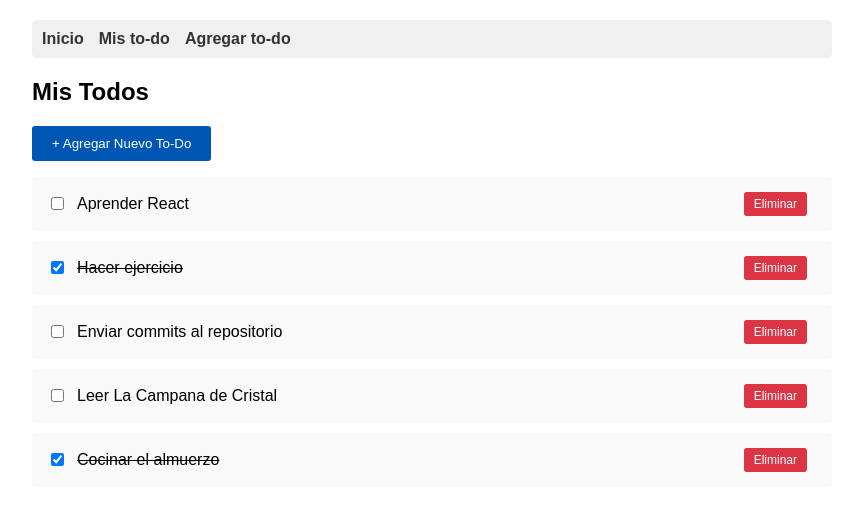
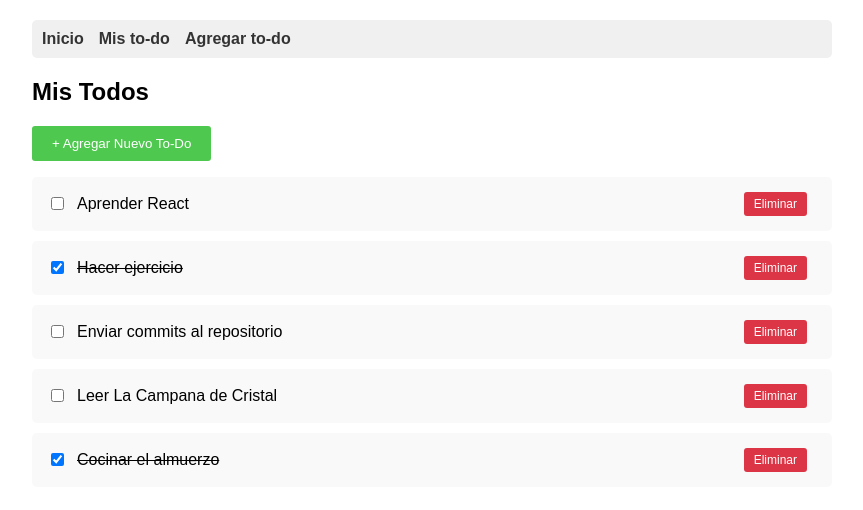
Before and after one commit to asebasg/todo-basic, a React (Create React App) app: page /todos in a window 1280 px wide. In both pictures the pointer is over the button "+ Agregar Nuevo To-Do". Shown: the top 510 px of the page, without its empty margins (208-1071 px from the left). Built offline with nearby package versions, Linux system fonts and the light colour scheme; data requests are answered from the project's data file.

Commit message:
Estilos de botones modificados

```diff
--- a/src/App.css
+++ b/src/App.css
@@ -64,6 +64,18 @@ button {
   background: rgba(255, 0, 0, 0.671);
 }
 
+.cancel-button:hover {
+  background: rgba(223, 0, 0, 0.671);
+}
+
+.add-todo-btn {
+  background: rgb(59, 194, 59);
+}
+
+.add-todo-btn:hover {
+  background: rgba(59, 194, 59, 0.897);
+}
+
 button:hover {
   background: #0056b3;
 }
```
